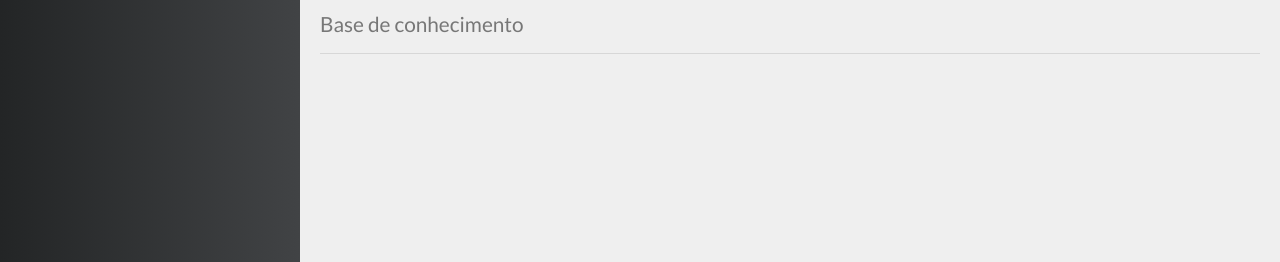
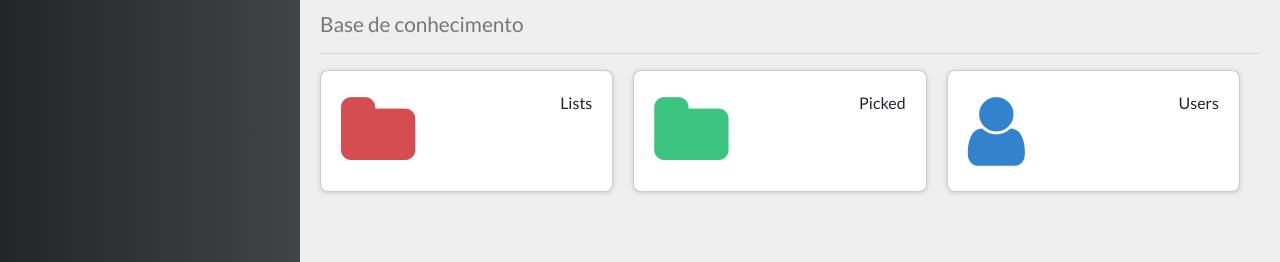
Before and after one commit to wdamaral/ListPicker, a Vue app in the folder frontend/: page / in a window 1280 px wide. Shown: the part 121-383 px from the top of the page. Built offline with nearby package versions, Linux system fonts and the light colour scheme; no server answers.

Commit message:
Admin Home

```diff
--- a/frontend/src/components/home/Home.vue
+++ b/frontend/src/components/home/Home.vue
@@ -2,18 +2,48 @@
     <div class="home">
         <PageTitle icon="fa fa-home" main="Dashboard"
             sub="Base de conhecimento" />
+
+        <div class="stats">
+            <Stat title="Lists" :value="stat.lists"
+                icon="fa fa-folder" color="#d54d50" />
+            <Stat title="Picked" :value="stat.picked"
+                icon="fa fa-folder" color="#3bc480" />
+            <Stat title="Users" :value="stat.users"
+                icon="fa fa-user" color="#3282cd" />
+
+        </div>
     </div>
 </template>
 
 <script>
 import PageTitle from '@/components/template/PageTitle'
+import Stat from './Stat'
+import axios from 'axios'
+import { baseApiUrl } from '@/global'
 
 export default {
     name: 'Home',
-    components: { PageTitle }
+    components: { PageTitle, Stat },
+    data: function() {
+        return {
+            stat: {}
+        }
+    },
+    methods: {
+        getStats() {
+            axios.get(`${baseApiUrl}/stats`).then(res => this.stat = res.stat)
+        }
+    },
+    mounted() {
+        this.getStats()
+    },
 }
 </script>
 
 <style>
-
+    .stats {
+        display: flex;
+        justify-content: space-between;
+        flex-wrap: wrap;
+    }
 </style>
--- /dev/null
+++ b/frontend/src/components/home/Stat.vue
@@ -0,0 +1,61 @@
+<template>
+    <div class="stat">
+        <div class="stat-icon">
+            <i :class="icon" :style="style"></i>
+        </div>
+        <div class="stat-info">
+            <span class="stati-title">{{ title }}</span>
+            <span class="stat-value">{{ value }}</span>
+        </div>
+    </div>
+</template>
+
+<script>
+export default {
+    name: 'Stat',
+    props: ['title', 'value', 'icon', 'color'],
+    computed: {
+        style() {
+            return "color: " + (this.color || "#000")
+        }
+    },
+}
+</script>
+
+<style>
+    .stat {
+        flex: 1;
+        display: flex;
+        border-radius: 8px;
+        margin-right: 20px;
+        margin-bottom: 20px;
+        background-color: #FFF;
+        padding: 20px;
+        border: 1px solid rgba(0, 0, 0, 0.2);
+        box-shadow: 0 1px 5px rgba(0, 0, 0, 0.15)
+    }
+
+    .stat-icon {
+        display: flex;
+        align-items: center;
+    }
+
+    .stat-icon i {
+        font-size: 5rem;
+    }
+
+    .stat-info {
+        flex: 1;
+        display: flex;
+        flex-direction: column;
+        align-items: flex-end;
+    }
+
+    .stat-title {
+        font-size: 1.2rem;
+    }
+
+    .stat-value {
+        font-size: 3rem;
+    }
+</style>
--- /dev/null
+++ b/frontend/src/global.js
@@ -0,0 +1 @@
+export const baseApiUrl = 'http://localhost:3000'
--- a/frontend/src/main.js
+++ b/frontend/src/main.js
@@ -9,6 +9,9 @@
 
 Vue.config.productionTip = false
 
+require('axios').defaults.headers.common['Authorization'] =
+    'bearer '
+
 new Vue({
   store,
   router,
```
